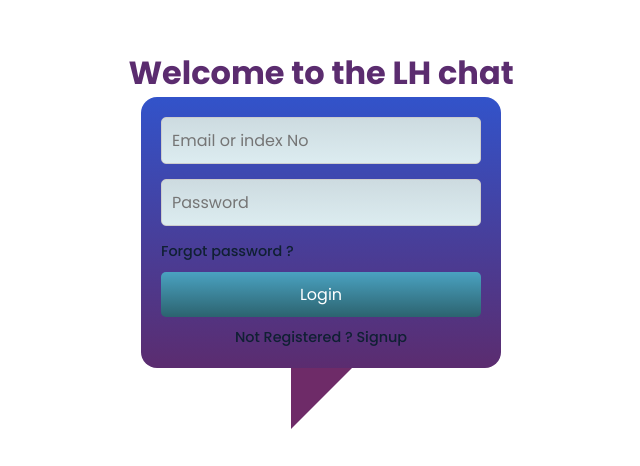
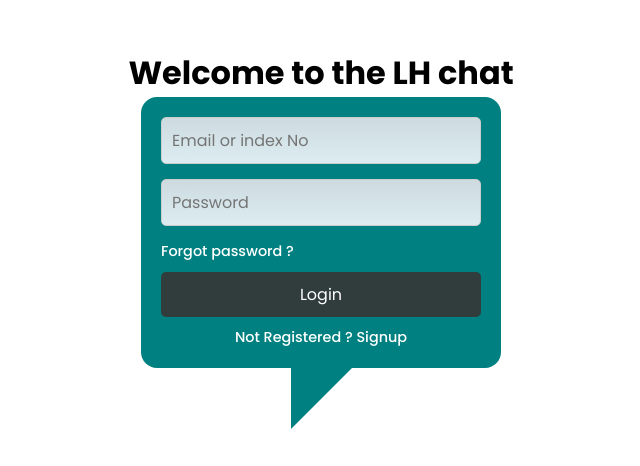
Before and after one commit to Shashitha-Ashan/mern-lecture-hall-chat, a React (Vite) app in the folder frontend/: page /login in a window 1280 px wide. Shown: the part 192-658 px from the top of the page, without its empty margins (319-959 px from the left). Built offline with nearby package versions, Linux system fonts and the light colour scheme; no server answers.

Commit message:
chnage login page color

```diff
--- a/frontend/src/components/Login/login.css
+++ b/frontend/src/components/Login/login.css
@@ -1,5 +1,5 @@
 h1 {
-  color: #5b2c6f;
+  color: black;
 }
 
 .login-page-container form {
@@ -36,7 +36,7 @@ h1 {
   border: none;
   border-radius: 5px;
   font-size: 1rem;
-  background: linear-gradient(to bottom, #4aa2c1, #2c636f);
+  background-color: #313d3d;
   color: #fff;
   cursor: pointer;
   transition: background-color 0.3s ease;
@@ -44,7 +44,7 @@ h1 {
 .fogot-password {
   margin-bottom: 10px;
   font-size: 0.9rem;
-  color: #102033;
+  color: white;
   cursor: pointer;
   font-weight: 500;
 }
@@ -53,7 +53,7 @@ h1 {
   margin-top: 10px;
   font-size: 0.9rem;
   text-align: center;
-  color: #102033;
+  color: white;
   cursor: pointer;
   font-weight: 500;
 }
@@ -70,7 +70,7 @@ form a {
 
 .login-page-container {
   position: relative;
-  background: linear-gradient(to bottom, #3253ca, #5b2c6f);
+  background-color: #008080;
   border-radius: 1em;
   padding: 20px;
 }
@@ -83,7 +83,7 @@ form a {
   width: 0;
   height: 0;
   border: 61px solid transparent;
-  border-top-color: #6e2b68;
+  border-top-color: #008080;
   border-bottom: 0;
   border-left: 0;
   margin-left: -30.5px;
```
